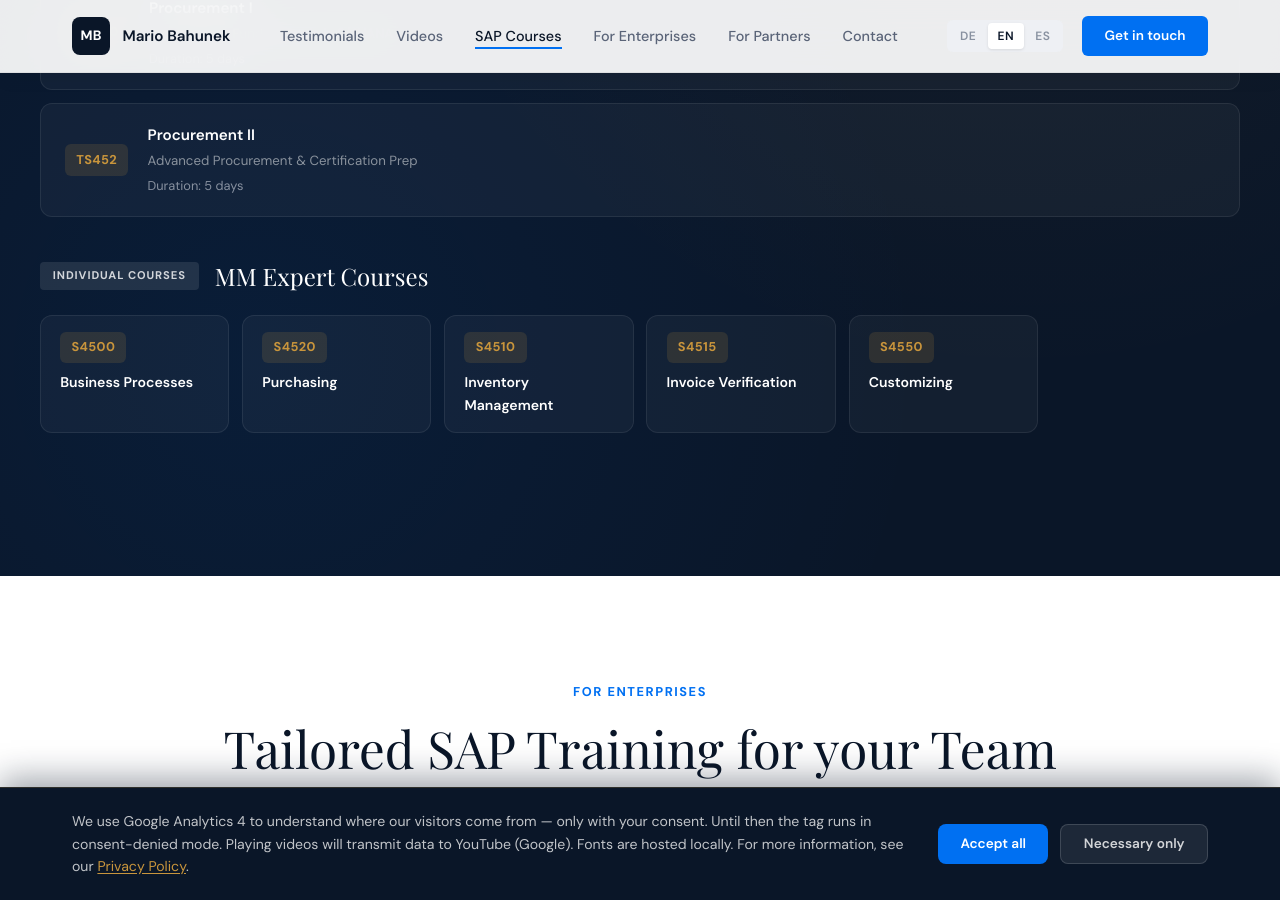
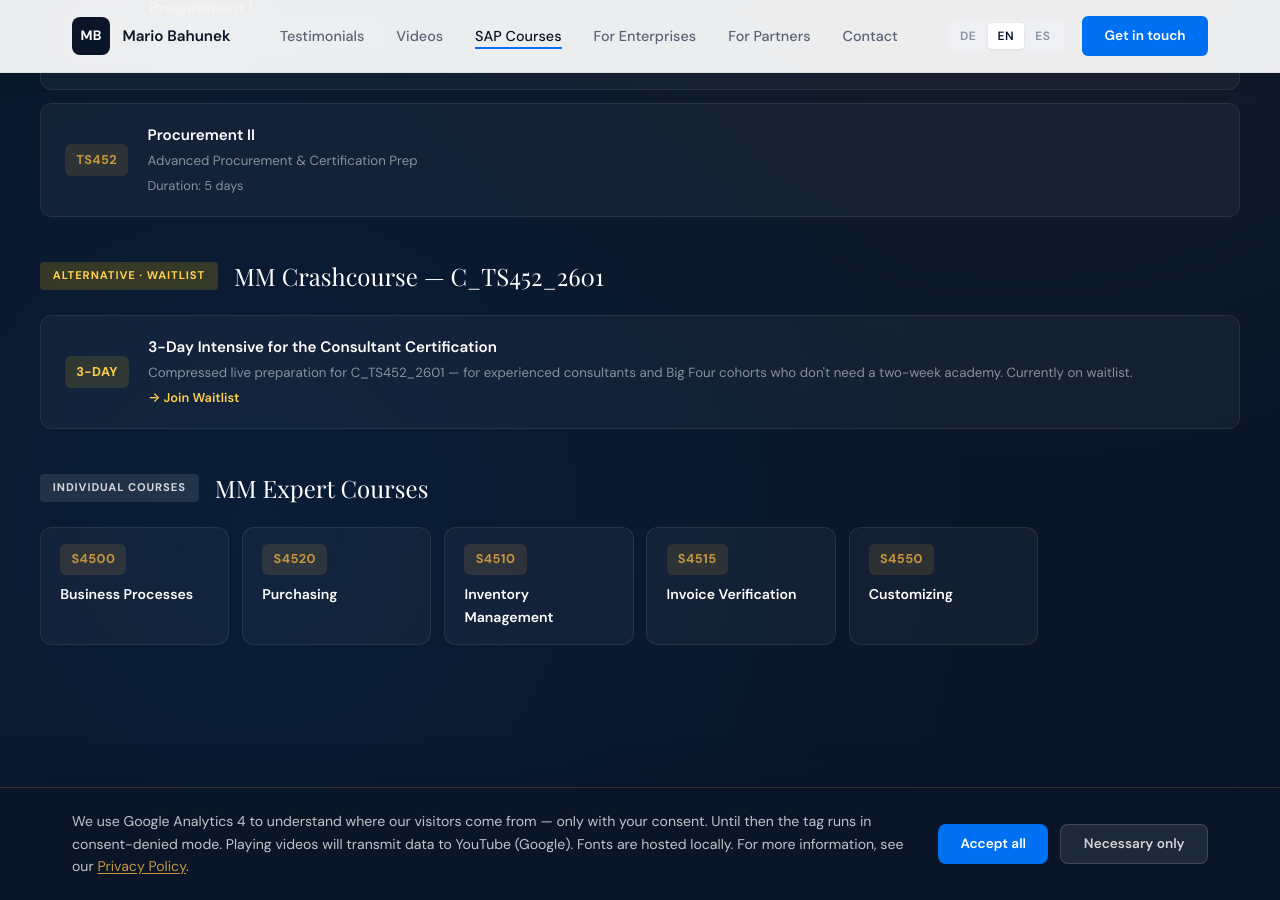
Before and after one commit to mariobahunek-cmd/mb-ics-website, a Jekyll site: the page index.html, which Jekyll copies as it is, in a window 1280 px wide and 900 px high, scrolled down 5110 px. Built offline with Jekyll 4.4.1, drawn with Linux system fonts in a browser that asks for light colours.

Commit message:
feat(training): MM Crashcourse als Alternative-Format in MM-Tab
C_TS452_2601 ist der Cert, den K2/Accenture LearnVantage/KPMG
ihren Consultants beibringen lassen. Crashcourse-Waitlist
gehört damit auf gleiche Höhe wie der Academy-Track,
nicht versteckt — mit klarem "Waitlist"-Signal.

Co-Authored-By: Claude Opus 4.7 (1M context) <noreply@anthropic.com>

```diff
--- a/i18n.js
+++ b/i18n.js
@@ -157,6 +157,13 @@ const translations = {
         // Training Details
         "training.duration": "Dauer",
         "training.days5": "5 Tage",
+
+        // Training — Crashcourse (alternative format)
+        "training.crashBadge": "Alternative · Waitlist",
+        "training.crashTitle": "MM Crashcourse — C_TS452_2601",
+        "training.crashName": "3-Tage-Intensiv für die Consultant-Zertifizierung",
+        "training.crashDesc": "Komprimierte Live-Vorbereitung auf C_TS452_2601 — für erfahrene Berater und Big-Four-Cohorts, die keine zweiwöchige Academy brauchen. Aktuell auf Warteliste.",
+        "training.crashCta": "→ Zur Warteliste",
 
         // Contact extras
         "contact.responseTime": "Antwort innerhalb von 24 Stunden",
@@ -418,6 +425,13 @@ const translations = {
         "training.duration": "Duration",
         "training.days5": "5 days",
 
+        // Training — Crashcourse (alternative format)
+        "training.crashBadge": "Alternative · Waitlist",
+        "training.crashTitle": "MM Crashcourse — C_TS452_2601",
+        "training.crashName": "3-Day Intensive for the Consultant Certification",
+        "training.crashDesc": "Compressed live preparation for C_TS452_2601 — for experienced consultants and Big Four cohorts who don't need a two-week academy. Currently on waitlist.",
+        "training.crashCta": "→ Join Waitlist",
+
         // Contact extras
         "contact.responseTime": "Response within 24 hours",
         "contact.whatsapp": "WhatsApp",
@@ -678,6 +692,13 @@ const translations = {
         "training.duration": "Duración",
         "training.days5": "5 días",
 
+        // Training — Crashcourse (alternative format)
+        "training.crashBadge": "Alternativa · Lista de espera",
+        "training.crashTitle": "MM Crashcourse — C_TS452_2601",
+        "training.crashName": "Intensivo de 3 días para la certificación de consultor",
+        "training.crashDesc": "Preparación en vivo comprimida para C_TS452_2601 — para consultores experimentados y cohortes Big Four que no necesitan una academia de dos semanas. Actualmente en lista de espera.",
+        "training.crashCta": "→ Unirse a la lista de espera",
+
         // Contact extras
         "contact.responseTime": "Respuesta en 24 horas",
         "contact.whatsapp": "WhatsApp",
--- a/index.html
+++ b/index.html
@@ -687,6 +687,22 @@
                 </div>
                 <div class="training__track">
                     <div class="training__track-header">
+                        <span class="training__track-badge" data-i18n="training.crashBadge" style="background: rgba(255, 200, 0, 0.18); color: #ffd048; border-color: rgba(255, 200, 0, 0.3);">Alternative · Waitlist</span>
+                        <h3 data-i18n="training.crashTitle">MM Crashcourse — C_TS452_2601</h3>
+                    </div>
+                    <div class="training__courses">
+                        <a href="/sap-mm-crashcourse/" class="course-card" style="text-decoration: none; color: inherit; cursor: pointer;">
+                            <div class="course-card__code" style="background: rgba(255, 200, 0, 0.12); color: #ffd048;">3-DAY</div>
+                            <div class="course-card__info">
+                                <div class="course-card__name" data-i18n="training.crashName">3-Tage-Intensiv für die Consultant-Zertifizierung</div>
+                                <div class="course-card__desc" data-i18n="training.crashDesc">Komprimierte Live-Vorbereitung auf C_TS452_2601 — für erfahrene Berater und Big-Four-Cohorts, die keine zweiwöchige Academy brauchen. Aktuell auf Warteliste.</div>
+                                <div class="course-card__meta"><span data-i18n="training.crashCta" style="color: #ffd048; font-weight: 600;">→ Zur Warteliste</span></div>
+                            </div>
+                        </a>
+                    </div>
+                </div>
+                <div class="training__track">
+                    <div class="training__track-header">
                         <span class="training__track-badge training__track-badge--alt" data-i18n="training.modules">Einzelkurse</span>
                         <h3 data-i18n="training.mmModules">MM Expertenkurse</h3>
                     </div>
```
